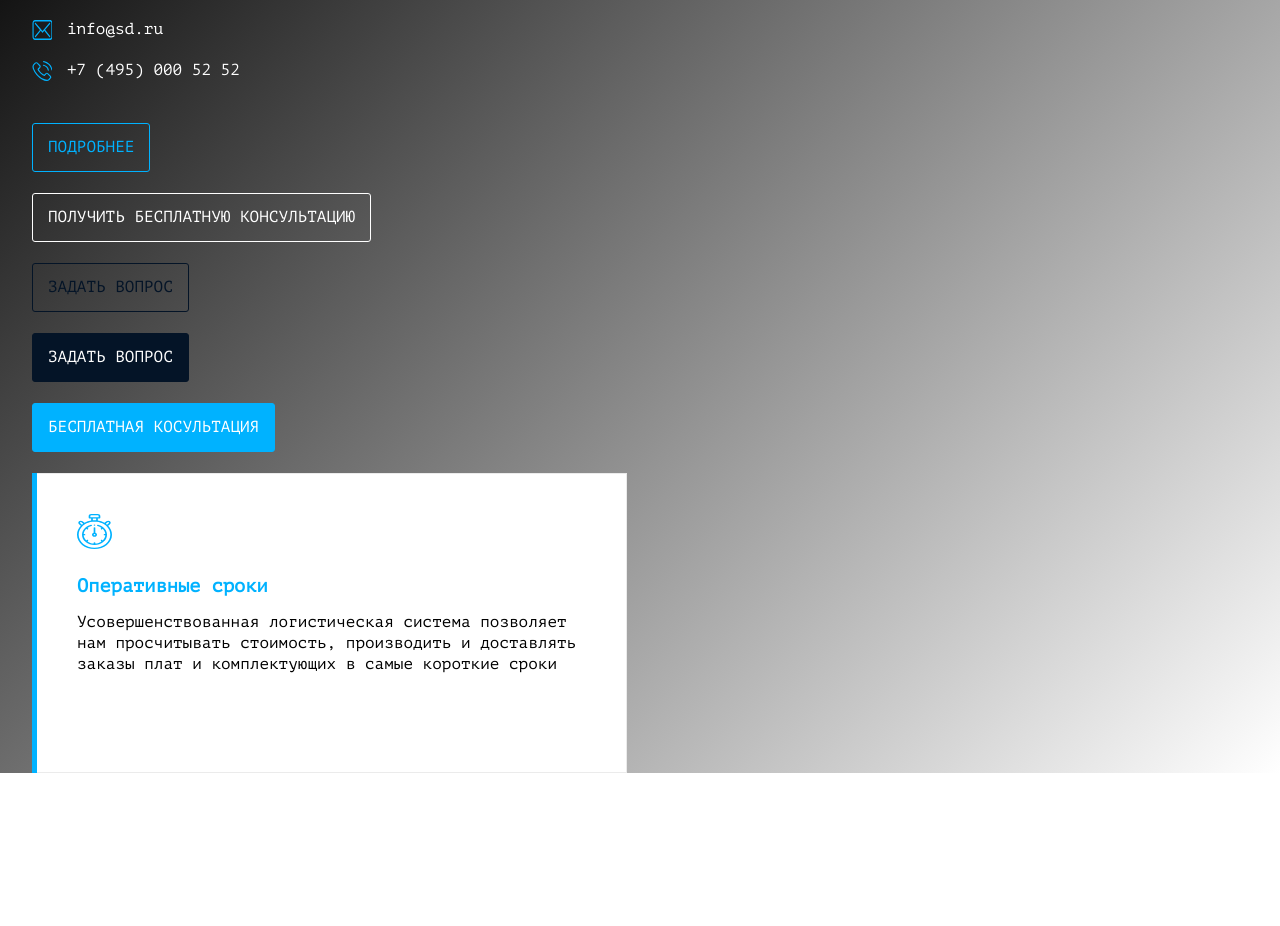
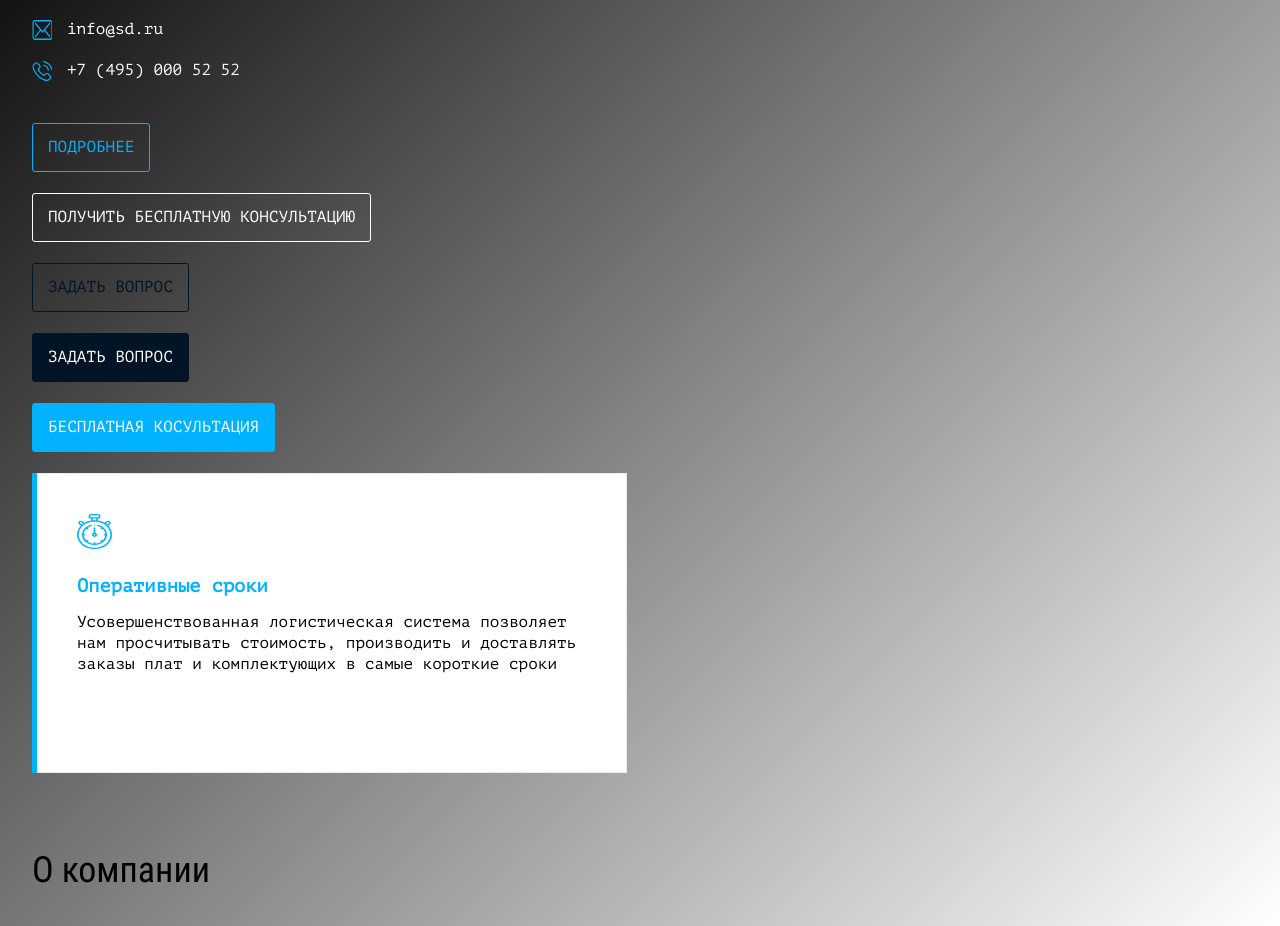
Before and after one commit to nikitasech/smart-device, a website: page source/blocks.html in a window 1280 px wide. Shown: the part 174-1100 px from the top of the page. Before the commit the page ends 947 px from the top, so only its background shows below. Drawn offline with nearby package versions, Linux system fonts and the light colour scheme; files that its build step writes are made by us from their sources.

Commit message:
Сверстал блок title

```diff
--- a/source/blocks.html
+++ b/source/blocks.html
@@ -56,5 +56,8 @@
       <h3 class="advantage__title">Оперативные сроки</h3>
       <p class="advantage__text">Усовершенствованная логистическая система позволяет нам просчитывать стоимость, производить и доставлять заказы плат и комплектующих в самые короткие сроки</p>
     </div>
+    <br>
+    <br>
+    <h2 class="title">О компании</h2>
   </body>
 </html>
--- /dev/null
+++ b/source/sass/blocks/title.scss
@@ -0,0 +1,6 @@
+.title {
+  font-family: 'Roboto Condensed', 'Arial', sans-serif;
+  font-weight: 400;
+  font-size: 36px;
+  line-height: 51px;
+}
--- a/source/sass/style.scss
+++ b/source/sass/style.scss
@@ -18,6 +18,7 @@
 // Blocks
 // ---------------------------------
 
+@import "blocks/title";
 @import "blocks/logo";
 @import "blocks/contact";
 @import "blocks/button";
```
